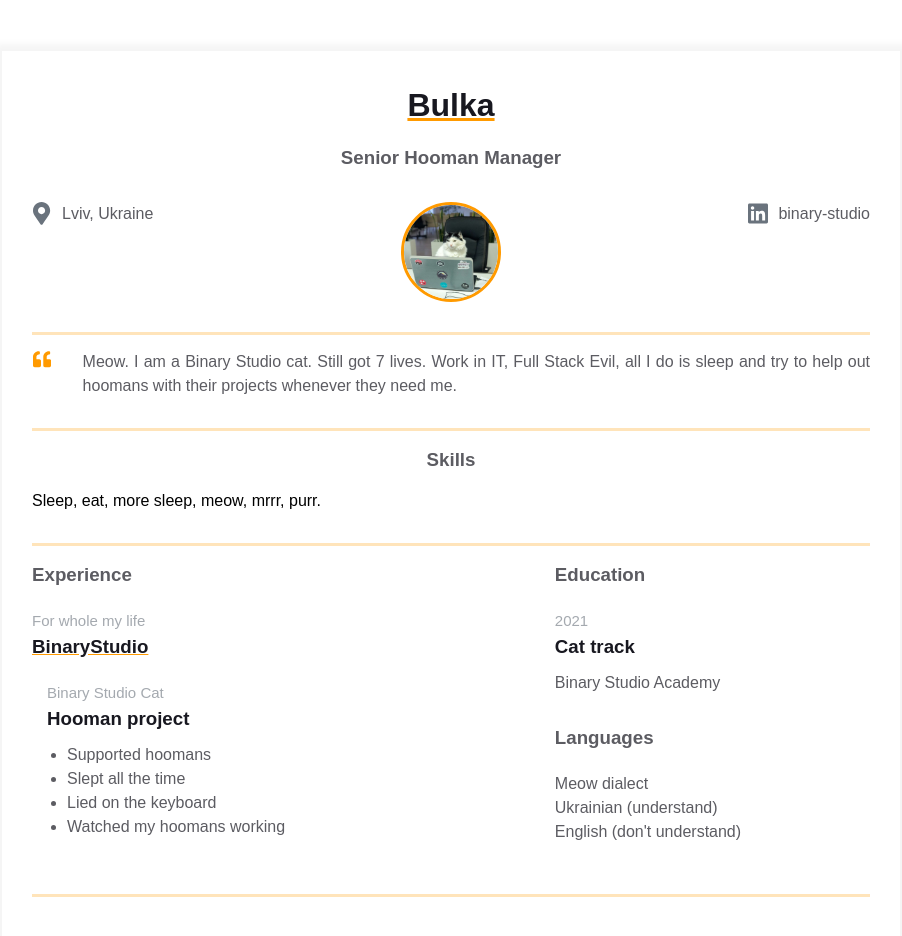
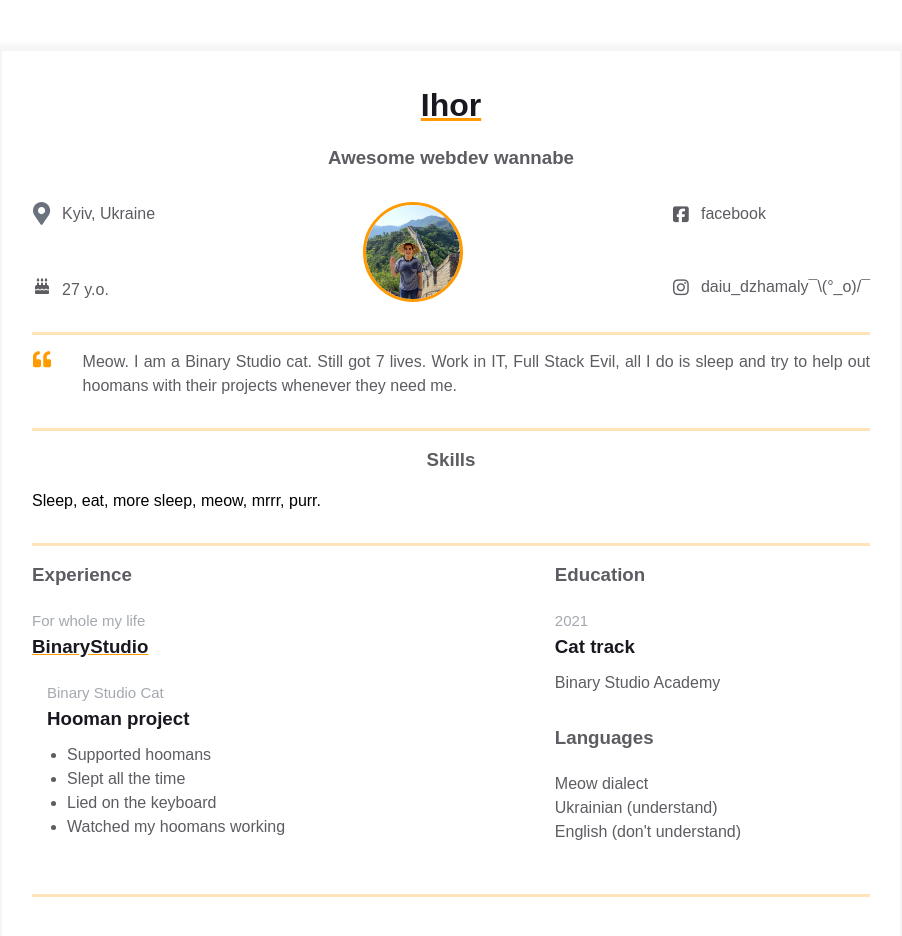
Before and after one commit to korobenkoss/homepage, a plain HTML site: page index.html in a window 1280 px wide. Shown: the whole page, without its empty margins (189-1091 px from the left). Drawn offline with Linux system fonts and the light colour scheme.

Commit message:
Update header pane with own info

```diff
--- a/index.html
+++ b/index.html
@@ -2,6 +2,7 @@
 <html>
   <head>
     <link rel="stylesheet" href="styles.css">
+    <script src="https://kit.fontawesome.com/532f0b861b.js" crossorigin="anonymous"></script>
     <meta name="viewport" content="width=device-width, initial-scale=1" />
     <meta charset="UTF-8" />
     <title>Résumé</title>
@@ -11,8 +12,8 @@
         <div class="resume">
             <div class="container">
                 <div class="resume__block">
-                    <h1 class="contact-info__header">Bulka</h1>
-                    <h3 class="contact-info__sub-header">Senior Hooman Manager</h3>
+                    <h1 class="contact-info__header">Ihor</h1>
+                    <h3 class="contact-info__sub-header">Awesome webdev wannabe</h3>
 
                     <div class="contact_info_container fh">
                         <div class="contact-info__block">
@@ -24,16 +25,22 @@
                                     </path>
                                   </svg>
                                 </div>
-                                <span>Lviv, Ukraine</span>
+                                <span>Kyiv, Ukraine</span>
+                              </a>
+                            <a href="" rel="author" class="contact-info__item">
+                                <div class="contact-info__item-icon-wrapper">
+                                    <i class="fas fa-birthday-cake"></i>
+                                </div>
+                                <span>27 y.o.</span>
                               </a>
                         </div>
 
                         <div class="contact-info__block contact-info__block--center">
-                            <img src="assets/whos_gonna_work.jpg" alt="Avatar" class="contact-info__avatar">
+                            <img src="assets/avatar-1.jpg" alt="Avatar" class="contact-info__avatar">
                         </div>
 
                         <div class="contact-info__block">
-                            <a href="https://ua.linkedin.com/company/binary-studio_241166" rel="author" class="contact-info__item">
+                            <!-- <a href="https://ua.linkedin.com/company/binary-studio_241166" rel="author" class="contact-info__item">
                                 <div class="contact-info__item-icon-wrapper">
                                   <svg class="contact-info__item-icon" xmlns="http://www.w3.org/2000/svg" viewBox="0 0 448 512">
                                     <path
@@ -42,7 +49,23 @@
                                   </svg>
                                 </div>
                                 <span>binary-studio</span>
-                              </a>
+                              </a> -->
+                              <a href="https://www.facebook.com/igor.korobenko/" rel="author" class="contact-info__item">
+                                  <div class="contact-info__item-icon-wrapper">
+                                      <span style="font-size: large;">
+                                          <i class="fab fa-facebook-square"></i>
+                                      </span>
+                                  </div>
+                                  <span>facebook</span>
+                                </a>
+                              <a href="https://i.ytimg.com/vi/w1vBFdulv_w/maxresdefault.jpg" rel="author" class="contact-info__item">
+                                  <div class="contact-info__item-icon-wrapper">
+                                      <span style="font-size: large;">
+                                        <i class="fab fa-instagram"></i>
+                                      </span>
+                                  </div>
+                                  <span>daiu_dzhamaly¯\(°_o)/¯</span>
+                                </a>
                         </div>
                     </div>
                 </div>
```
Also changed, not shown: assets/122585212_134712571324223_8737116510792286134_n.jpg (deleted), assets/46658832_1980742362001540_177568993287077888_n.jpg (deleted), assets/64477197_145804689824588_3676084022839822756_n.jpg (deleted), assets/67501564_118252872834686_7217690507513247466_n.jpg (deleted), assets/90219186_559321584932587_3304905805064533094_n.jpg (deleted), assets/avatar-1.jpg (added), assets/whos_gonna_work.jpg (deleted).
